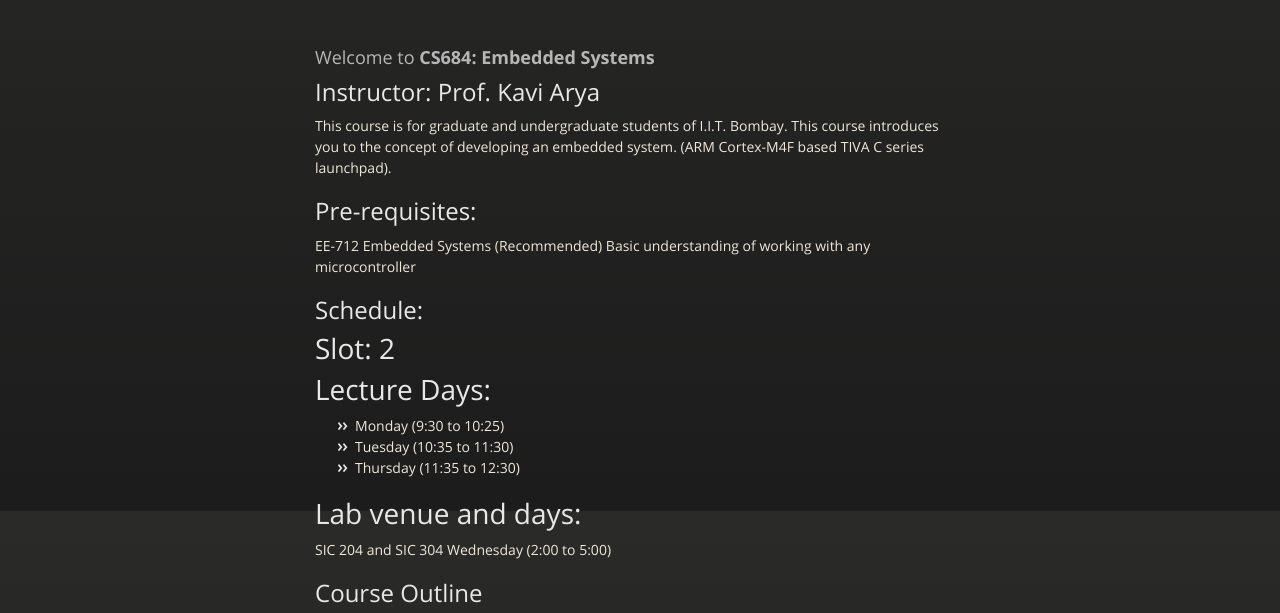
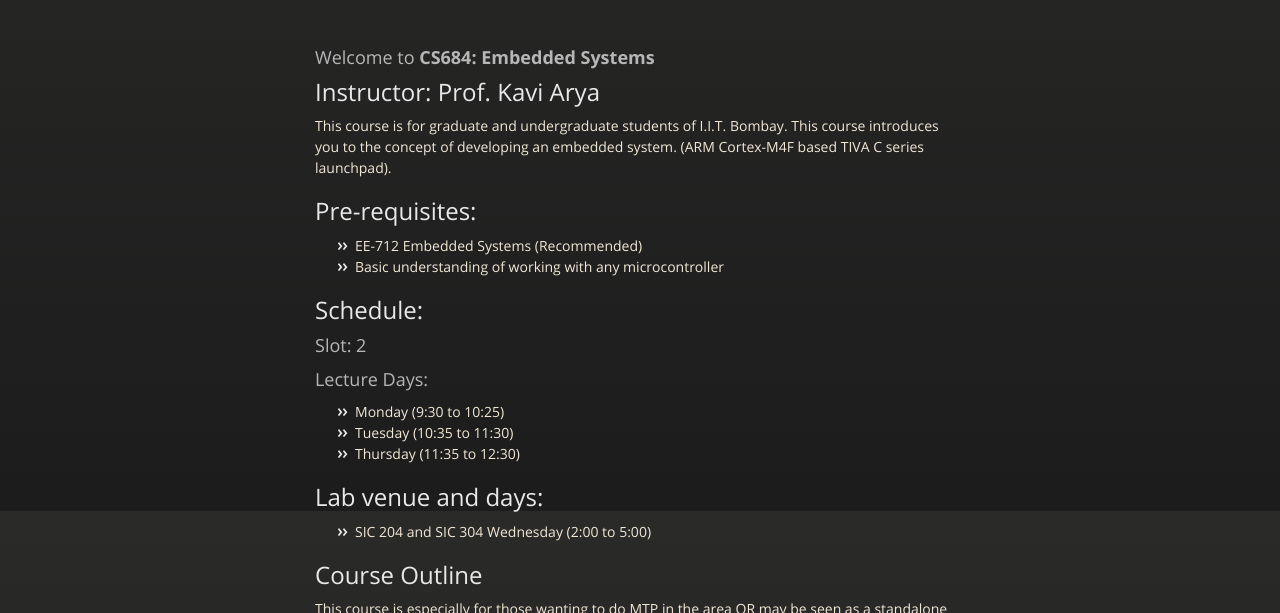
Before and after one commit to rohitkhuspe1996/eYSIP-2016-Around-the-world-of-Embedded-Systems, a plain HTML site: page index.html in a window 1280 px wide. Shown: the part 289-902 px from the top of the page. Drawn offline with nearby package versions, Linux system fonts and the light colour scheme.

```diff
--- a/index.html
+++ b/index.html
@@ -50,17 +50,19 @@
 <h2>
 <a id="pre-requisites" class="anchor" href="#pre-requisites" aria-hidden="true"><span aria-hidden="true" class="octicon octicon-link"></span></a>Pre-requisites:</h2>
 
-<p>EE-712 Embedded Systems (Recommended)
-Basic understanding of working with any microcontroller </p>
+<ul>
+<li>EE-712 Embedded Systems (Recommended)</li>
+<li>Basic understanding of working with any microcontroller </li>
+</ul>
 
 <h2>
 <a id="schedule" class="anchor" href="#schedule" aria-hidden="true"><span aria-hidden="true" class="octicon octicon-link"></span></a>Schedule:</h2>
 
-<h1>
-<a id="slot-2" class="anchor" href="#slot-2" aria-hidden="true"><span aria-hidden="true" class="octicon octicon-link"></span></a>Slot: 2</h1>
+<h3>
+<a id="slot-2" class="anchor" href="#slot-2" aria-hidden="true"><span aria-hidden="true" class="octicon octicon-link"></span></a>Slot: 2</h3>
 
-<h1>
-<a id="lecture-days" class="anchor" href="#lecture-days" aria-hidden="true"><span aria-hidden="true" class="octicon octicon-link"></span></a>Lecture Days:</h1>
+<h3>
+<a id="lecture-days" class="anchor" href="#lecture-days" aria-hidden="true"><span aria-hidden="true" class="octicon octicon-link"></span></a>Lecture Days:</h3>
 
 <ul>
 <li>Monday            (9:30 to 10:25)</li>
@@ -68,10 +70,12 @@ Basic understanding of working with any microcontroller </p>
 <li>Thursday  (11:35 to 12:30) </li>
 </ul>
 
-<h1>
-<a id="lab-venue-and-days" class="anchor" href="#lab-venue-and-days" aria-hidden="true"><span aria-hidden="true" class="octicon octicon-link"></span></a>Lab venue and days:</h1>
+<h2>
+<a id="lab-venue-and-days" class="anchor" href="#lab-venue-and-days" aria-hidden="true"><span aria-hidden="true" class="octicon octicon-link"></span></a>Lab venue and days:</h2>
 
-<p>SIC 204 and SIC 304 Wednesday (2:00 to 5:00) </p>
+<ul>
+<li>SIC 204 and SIC 304 Wednesday (2:00 to 5:00) </li>
+</ul>
 
 <h2>
 <a id="course-outline" class="anchor" href="#course-outline" aria-hidden="true"><span aria-hidden="true" class="octicon octicon-link"></span></a>Course Outline</h2>
@@ -79,7 +83,7 @@ Basic understanding of working with any microcontroller </p>
 <p>This course is especially for those wanting to do MTP in the area OR may be seen as a standalone course. Introduction to Embedded systems, hardware/software codesign, Embedded micro controller cores, embedded memories, Examples of embedded systems, sensors and interfacing techniques, Real-time concepts, real-time operating systems, Required RTOS services/capabilities (in contrast with traditional OS) Resource Management/scheduling paradigms: static priorities, static schedules, dynamic scheduling, best effort current best practice in scheduling (e.g. Rate Monotonic vs. static schedules), Real-world issues: blocking, unpredictability, interrupts, caching, Examples of OSs for embedded systems - RT Linux, VRTX Programming languages for embedded systems, system support for embedded systems, verification of embedded systems, selected embedded system-based applications: smart cards, process control, robotics, network appliances, etc. Software Development Methodology: Real-time UML (RoseRT), DOORS, etc Case studies, Controlling an Injection molding process, Flight simulator, digital call center handler, codec,</p>
 
 <h2>
-<a id="lab-part-1" class="anchor" href="#lab-part-1" aria-hidden="true"><span aria-hidden="true" class="octicon octicon-link"></span></a>Lab part 1</h2>
+<a id="part-1" class="anchor" href="#part-1" aria-hidden="true"><span aria-hidden="true" class="octicon octicon-link"></span></a>Part 1</h2>
 
 <ol>
 <li>Introduction to the ARM® Cortex™ M4F,its Peripherals,Code Composer Studio and Energia</li>
```
Also changed, not shown: params.json (+1 -1 lines).
